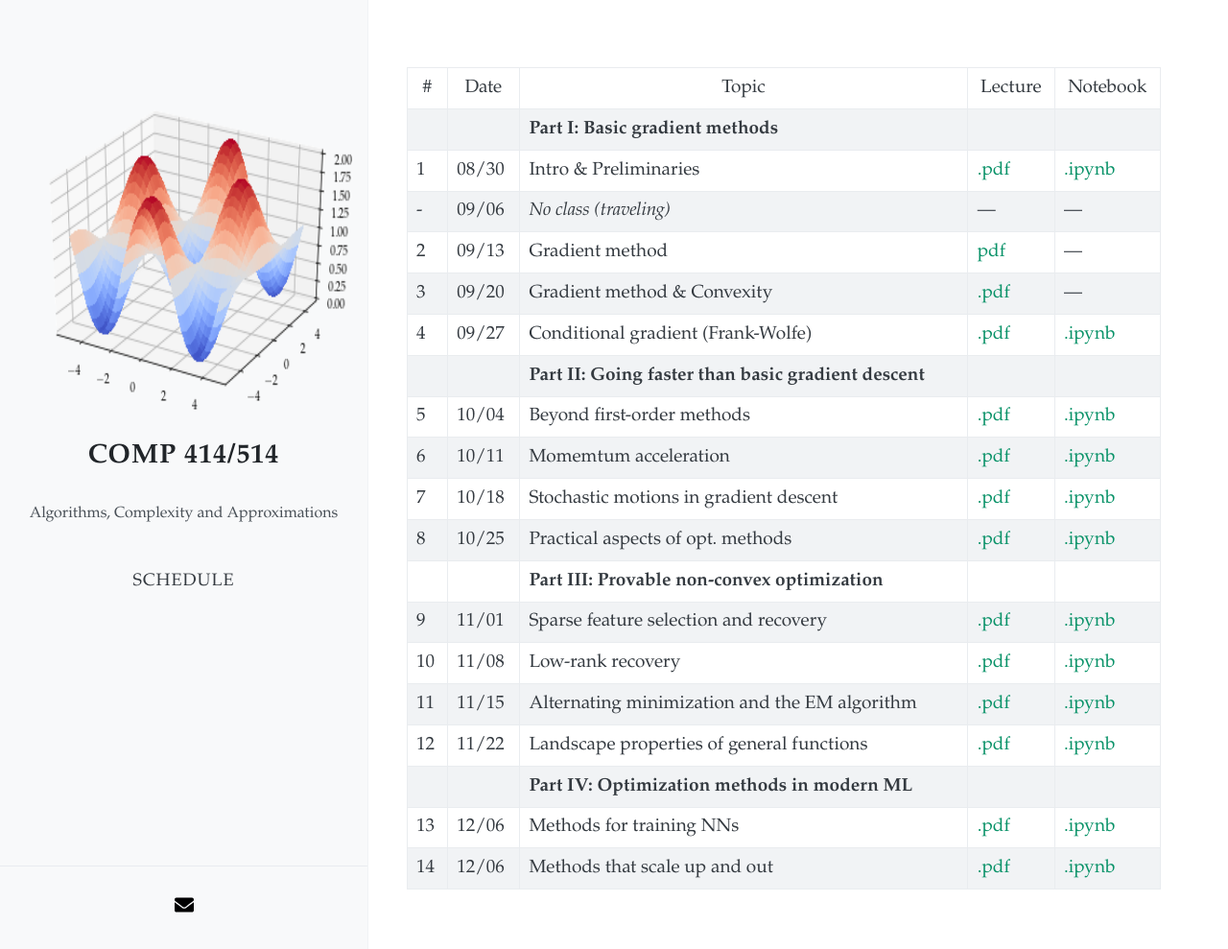
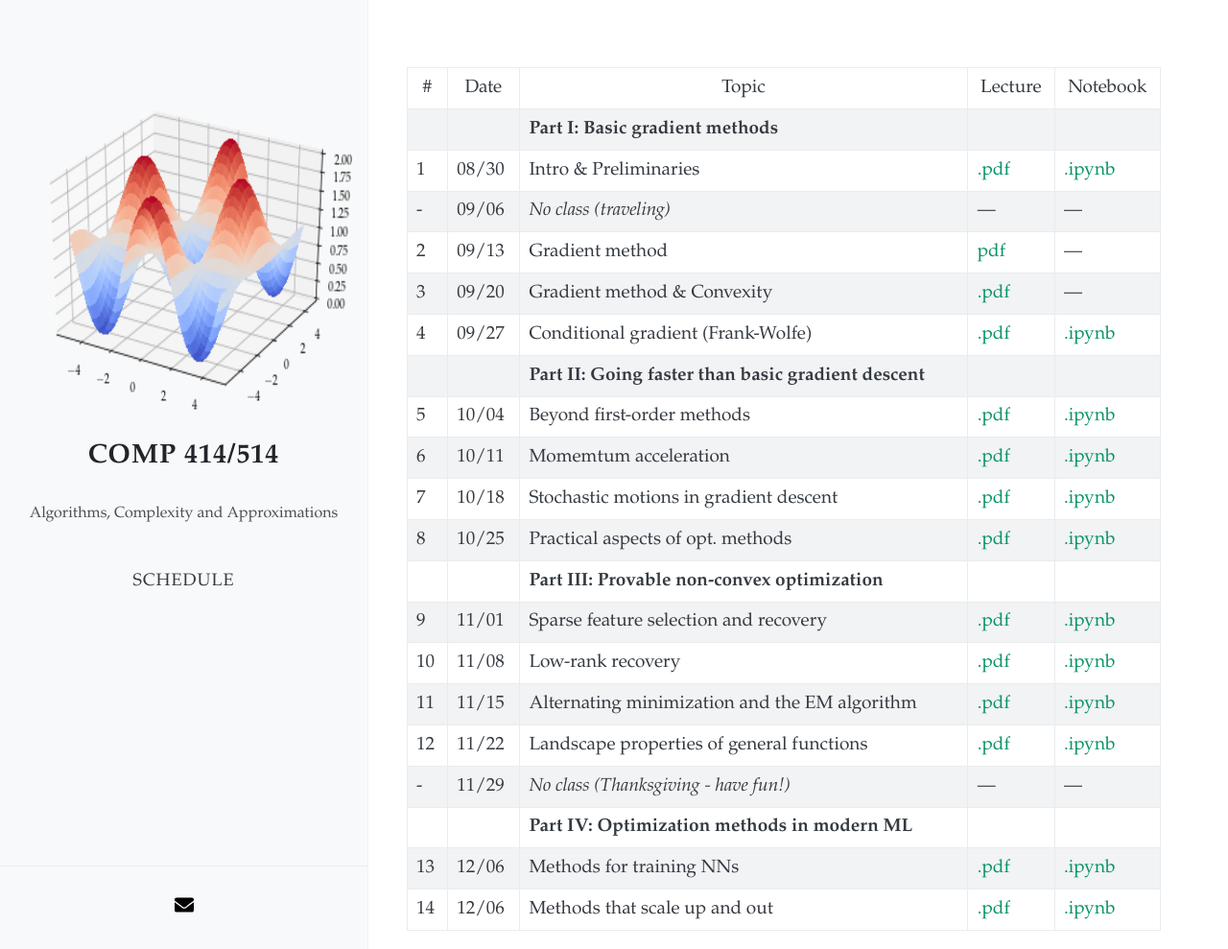
Before and after one commit to akyrillidis/comp414-514, a Jekyll site: the page built from schedule.md, in a window 1280 px wide and 989 px high. Shown: the whole window at 96% size. Built offline with Jekyll 4.4.1, drawn with Linux system fonts in a browser that asks for light colours; nearby versions of some CDN libraries.

Commit message:
Update schedule.md

```diff
--- a/schedule.md
+++ b/schedule.md
@@ -23,6 +23,7 @@ layout: default
 | 10 | 11/08 | Low-rank recovery | [.pdf]()  | [.ipynb]()  |
 | 11 | 11/15 | Alternating minimization and the EM algorithm | [.pdf]()  | [.ipynb]()  |
 | 12 | 11/22 | Landscape properties of general functions | [.pdf]()  | [.ipynb]()  |
+| - | 11/29 | *No class (Thanksgiving - have fun!)* | ---  | ---  |
 | | | **Part IV: Optimization methods in modern ML** | | |
 | 13 | 12/06 | Methods for training NNs  | [.pdf]()  | [.ipynb]()  |
 | 14 | 12/06 | Methods that scale up and out | [.pdf]()  | [.ipynb]()  |
```
